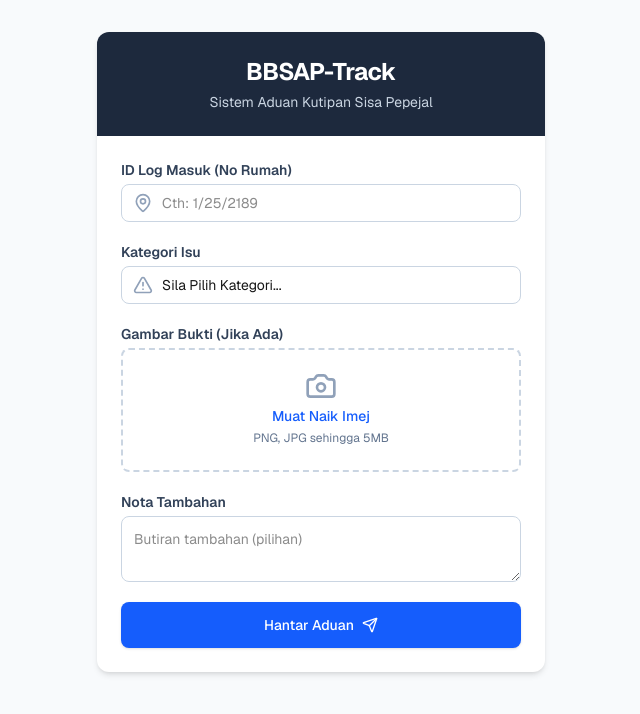
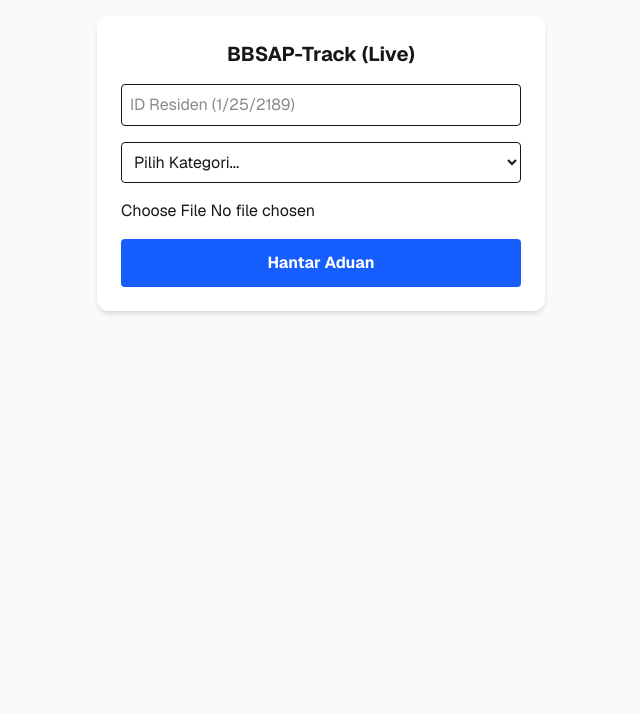
Before and after one commit to 6rrd797ydy-byte/bbsap-track, a Next.js app: page / in a window 1280 px wide. Shown: the top 714 px of the page, without its empty margins (319-959 px from the left). Built offline with nearby package versions, Linux system fonts and the light colour scheme; no server answers.

Commit message:
update UI and telegram photo

```diff
--- a/app/api/telegram/route.ts
+++ b/app/api/telegram/route.ts
@@ -3,9 +3,8 @@ import { NextResponse } from 'next/server';
 export async function POST(req: Request) {
   try {
     const body = await req.json();
-    const { zon_lorong, kategori_isu, nota_tambahan, id_residen } = body;
+    const { id_residen, kategori_isu, nota_tambahan, image } = body;
 
-    // Mengambil kunci dari persekitaran Vercel
     const token = process.env.TELEGRAM_TOKEN;
     const chatId = process.env.TELEGRAM_CHAT_ID;
 
@@ -13,12 +12,33 @@ export async function POST(req: Request) {
       return NextResponse.json({ error: 'Kunci Telegram tidak dijumpai' }, { status: 500 });
     }
 
-    // Format mesej yang akan dihantar ke Grup Telegram
-    const message = `🚨 *ADUAN BAHARU (BBSAP)*\n\n📌 *Kategori:* ${kategori_isu}\n🏠 *Lokasi:* ${zon_lorong} (ID: ${id_residen})\n📝 *Nota:* ${nota_tambahan || 'Tiada'}\n\nSila buat semakan di sistem.`;
+    // Format mesej teks
+    const message = `🚨 *ADUAN BAHARU (BBSAP)*\n\n📌 *Kategori:* ${kategori_isu}\n🏠 *ID Residen:* ${id_residen}\n📝 *Nota:* ${nota_tambahan || 'Tiada'}`;
 
-    const telegramUrl = `https://api.telegram.org/bot${token}/sendMessage`;
+    // Jika ada imej (Base64)
+    if (image) {
+      // Telegram API 'sendPhoto' memerlukan 'photo' sebagai URL atau file_id.
+      // Untuk Base64, cara paling stabil adalah menghantarnya sebagai FormData
+      // namun atas kekangan persekitaran Edge Function, kita guna pendekatan URL/Blob.
 
-    const response = await fetch(telegramUrl, {
+      const response = await fetch(`https://api.telegram.org/bot${token}/sendPhoto`, {
+        method: 'POST',
+        headers: { 'Content-Type': 'application/json' },
+        body: JSON.stringify({
+          chat_id: chatId,
+          photo: image, // Telegram API akan cuba memproses Base64 jika format betul
+          caption: message,
+          parse_mode: 'Markdown'
+        })
+      });
+
+      if (!response.ok) {
+        const err = await response.text();
+        throw new Error(err);
+      }
+    } else {
+      // Jika tiada imej, hantar teks biasa
+      await fetch(`https://api.telegram.org/bot${token}/sendMessage`, {
         method: 'POST',
         headers: { 'Content-Type': 'application/json' },
         body: JSON.stringify({
@@ -27,13 +47,11 @@ export async function POST(req: Request) {
           parse_mode: 'Markdown'
         })
       });
-
-    if (!response.ok) {
-      throw new Error('Gagal menghantar ke Telegram');
     }
 
     return NextResponse.json({ success: true });
   } catch (error: any) {
+    console.error('Telegram API Error:', error);
     return NextResponse.json({ error: error.message }, { status: 500 });
   }
 }
--- a/app/page.tsx
+++ b/app/page.tsx
@@ -2,7 +2,6 @@
 
 import { useState } from "react";
 import { Camera, MapPin, AlertTriangle, Send } from "lucide-react";
-import { supabase } from "../lib/supabaseClient";
 
 export default function Home() {
   const [isSubmitting, setIsSubmitting] = useState(false);
@@ -12,10 +11,15 @@ export default function Home() {
   const [kategori, setKategori] = useState("");
   const [nota, setNota] = useState("");
   const [namaGambar, setNamaGambar] = useState("");
+  const [fileBase64, setFileBase64] = useState<string | null>(null);
 
   const handleImageChange = (e: React.ChangeEvent<HTMLInputElement>) => {
-    if (e.target.files && e.target.files[0]) {
-      setNamaGambar(e.target.files[0].name);
+    const file = e.target.files?.[0];
+    if (file) {
+      setNamaGambar(file.name);
+      const reader = new FileReader();
+      reader.onloadend = () => setFileBase64(reader.result as string);
+      reader.readAsDataURL(file);
     }
   };
 
@@ -24,155 +28,59 @@ export default function Home() {
     setIsSubmitting(true);
 
     try {
-      const pecahan = idResiden.split('/');
-      const zonLorong = pecahan.length >= 2 ? `Lorong ${pecahan[0]}/${pecahan[1]}` : "Tidak Diketahui";
-
-      // 1. Hantar data ke Supabase
-      const { error } = await supabase
-        .from('aduan')
-        .insert([
-          {
-            id_residen: idResiden,
-            zon_lorong: zonLorong,
-            kategori_isu: kategori,
-            nota_tambahan: nota,
-            status: 'Pending'
-          }
-        ]);
-
-      if (error) throw new Error(error.message);
-
-      // 2. Tembak Notifikasi ke Telegram melalui API Route
-      await fetch('/api/telegram', {
+      // Menghantar data ke API Route kita sendiri
+      const res = await fetch('/api/telegram', {
         method: 'POST',
         headers: { 'Content-Type': 'application/json' },
         body: JSON.stringify({
-          zon_lorong: zonLorong,
+          id_residen: idResiden,
           kategori_isu: kategori,
           nota_tambahan: nota,
-          id_residen: idResiden
+          image: fileBase64
         })
       });
+
+      if (!res.ok) throw new Error("Gagal menghantar aduan");
 
       setSuccess(true);
       setIdResiden("");
       setKategori("");
       setNota("");
       setNamaGambar("");
-
+      setFileBase64(null);
     } catch (error) {
-      const err = error as Error;
-      alert("RALAT TEKNIKAL: " + err.message);
+      alert("Ralat: " + (error as Error).message);
     } finally {
       setIsSubmitting(false);
     }
   };
 
   return (
-    <main className="min-h-screen bg-slate-50 p-4 md:p-8 font-sans">
-      <div className="max-w-md mx-auto bg-white rounded-xl shadow-md overflow-hidden">
-        <div className="bg-slate-800 p-6 text-white text-center">
-          <h1 className="text-2xl font-bold tracking-tight">BBSAP-Track</h1>
-          <p className="text-sm text-slate-300 mt-1">Sistem Aduan Kutipan Sisa Pepejal</p>
-        </div>
-
-        <div className="p-6">
-          {success ? (
-            <div className="bg-green-50 border border-green-200 rounded-lg p-6 text-center">
-              <div className="mx-auto flex items-center justify-center h-12 w-12 rounded-full bg-green-100 mb-4">
-                <svg className="h-6 w-6 text-green-600" fill="none" viewBox="0 0 24 24" stroke="currentColor">
-                  <path strokeLinecap="round" strokeLinejoin="round" strokeWidth="2" d="M5 13l4 4L19 7" />
-                </svg>
-              </div>
-              <h2 className="text-lg font-semibold text-green-800">Aduan Diterima!</h2>
-              <p className="text-sm text-green-600 mt-2">Data berjaya dihantar ke Supabase & Telegram.</p>
-              <button
-                onClick={() => setSuccess(false)}
-                className="mt-6 w-full bg-slate-800 text-white py-2 rounded-lg font-medium hover:bg-slate-700 transition"
-              >
-                Buat Aduan Baharu
-              </button>
-            </div>
-          ) : (
-            <form onSubmit={handleSubmit} className="space-y-5">
-
-              <div>
-                <label className="block text-sm font-semibold text-slate-700 mb-1">ID Log Masuk (No Rumah)</label>
-                <div className="relative">
-                  <div className="absolute inset-y-0 left-0 pl-3 flex items-center pointer-events-none">
-                    <MapPin className="h-5 w-5 text-slate-400" />
-                  </div>
-                  <input
-                    type="text"
-                    required
-                    value={idResiden}
-                    onChange={(e) => setIdResiden(e.target.value)}
-                    placeholder="Cth: 1/25/2189"
-                    className="block w-full pl-10 pr-3 py-2 border border-slate-300 rounded-lg focus:ring-slate-500 focus:border-slate-500 text-sm"
-                  />
-                </div>
-              </div>
-
-              <div>
-                <label className="block text-sm font-semibold text-slate-700 mb-1">Kategori Isu</label>
-                <div className="relative">
-                  <div className="absolute inset-y-0 left-0 pl-3 flex items-center pointer-events-none">
-                    <AlertTriangle className="h-5 w-5 text-slate-400" />
-                  </div>
-                  <select
-                    required
-                    value={kategori}
-                    onChange={(e) => setKategori(e.target.value)}
-                    className="block w-full pl-10 pr-3 py-2 border border-slate-300 rounded-lg focus:ring-slate-500 focus:border-slate-500 text-sm appearance-none bg-white"
-                  >
-                        <option value="">Sila Pilih Kategori...</option>
-                        <option value="Kutipan Lewat">Kutipan Terlepas / Lewat</option>
-                        <option value="Tumpahan Air/Lori Uzur">Tumpahan Air / Lori Uzur</option>
-                        <option value="Tong Sampah Rosak">Tong Sampah Rosak / Pecah</option>
-                        <option value="Lain-lain">Lain-lain</option>
-                  </select>
-                </div>
-              </div>
-
-              <div>
-                <label className="block text-sm font-semibold text-slate-700 mb-1">Gambar Bukti (Jika Ada)</label>
-                <div className="mt-1 flex justify-center px-6 pt-5 pb-6 border-2 border-slate-300 border-dashed rounded-lg hover:bg-slate-50 transition">
-                  <div className="space-y-1 text-center">
-                    <Camera className="mx-auto h-8 w-8 text-slate-400" />
-                    <div className="flex text-sm text-slate-600 justify-center">
-                      <label className="relative cursor-pointer bg-white rounded-md font-medium text-blue-600 hover:text-blue-500">
-                        <span>{namaGambar ? 'Tukar Gambar' : 'Muat Naik Imej'}</span>
-                        <input type="file" className="sr-only" accept="image/*" onChange={handleImageChange} />
-                      </label>
-                    </div>
-                    <p className="text-xs text-slate-500">
-                      {namaGambar ? `Pilihan: ${namaGambar}` : 'PNG, JPG sehingga 5MB'}
-                    </p>
-                  </div>
-                </div>
-              </div>
-
-              <div>
-                <label className="block text-sm font-semibold text-slate-700 mb-1">Nota Tambahan</label>
-                <textarea
-                  rows={2}
-                  value={nota}
-                  onChange={(e) => setNota(e.target.value)}
-                  placeholder="Butiran tambahan (pilihan)"
-                  className="block w-full p-3 border border-slate-300 rounded-lg focus:ring-slate-500 focus:border-slate-500 text-sm"
-                />
-              </div>
-
-              <button
-                type="submit"
-                disabled={isSubmitting}
-                className={`w-full flex justify-center items-center py-3 px-4 border border-transparent rounded-lg shadow-sm text-sm font-medium text-white ${isSubmitting ? 'bg-slate-400' : 'bg-blue-600 hover:bg-blue-700'} transition-colors`}
-              >
-                {isSubmitting ? 'Menghantar Data...' : <>Hantar Aduan <Send className="ml-2 h-4 w-4" /></>}
-              </button>
-            </form>
-          )}
-        </div>
+    <main className="min-h-screen bg-slate-50 p-4 font-sans">
+      <div className="max-w-md mx-auto bg-white rounded-xl shadow-md overflow-hidden p-6">
+        <h1 className="text-xl font-bold mb-4 text-center">BBSAP-Track (Live)</h1>
+        <form onSubmit={handleSubmit} className="space-y-4">
+          <input
+            type="text" required placeholder="ID Residen (1/25/2189)"
+            value={idResiden} onChange={(e) => setIdResiden(e.target.value)}
+            className="w-full p-2 border rounded"
+          />
+          <select
+            required value={kategori} onChange={(e) => setKategori(e.target.value)}
+            className="w-full p-2 border rounded"
+          >
+            <option value="">Pilih Kategori...</option>
+            <option value="Kutipan Lewat">Kutipan Lewat</option>
+            <option value="Lori Uzur">Lori Uzur</option>
+          </select>
+          <input type="file" onChange={handleImageChange} className="w-full" />
+          <button
+            type="submit" disabled={isSubmitting}
+            className="w-full bg-blue-600 text-white p-3 rounded font-bold"
+          >
+            {isSubmitting ? "Menghantar..." : "Hantar Aduan"}
+          </button>
+        </form>
       </div>
     </main>
   );
```
Lines whose indentation alone changed are shown as unchanged.
